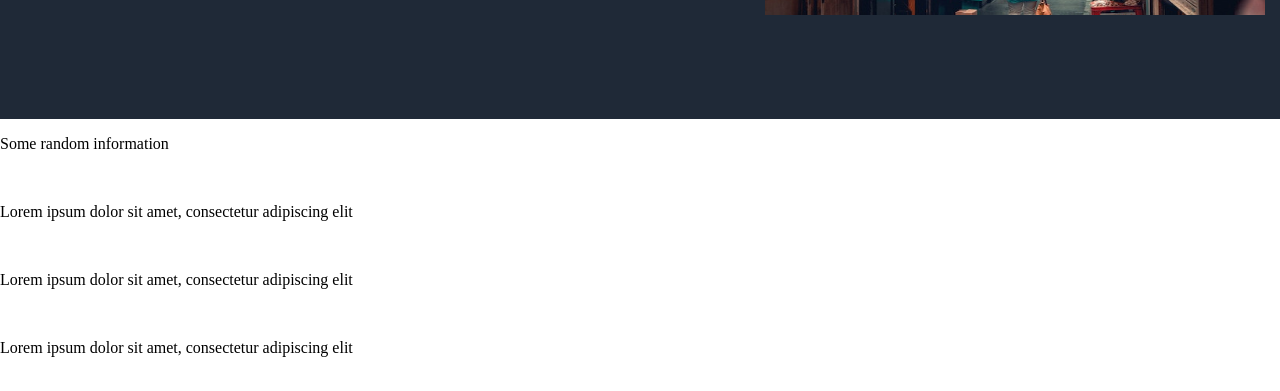
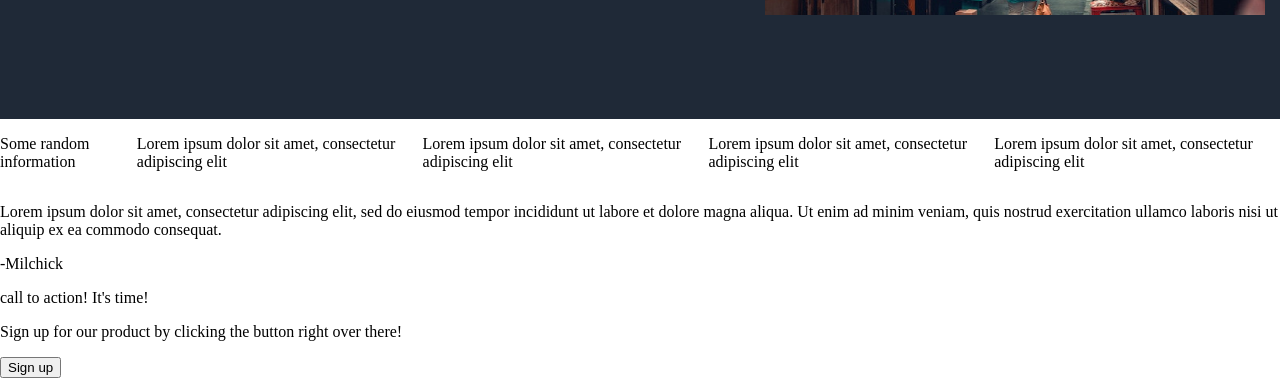
Before and after one commit to karthicbz/project_landing-page, a plain HTML site: page index.html in a window 1280 px wide. Shown: the part 403-794 px from the top of the page. Drawn offline with Linux system fonts and the light colour scheme.

Commit message:
try different flex approach

```diff
--- a/styles/styles.css
+++ b/styles/styles.css
@@ -68,3 +68,7 @@ body{
     color: #E5E7EB;
     margin-top: 8px;
 }
+
+.content{
+    display: flex;
+}
```
Also changed, not shown: index.html (+1 -0 lines).
